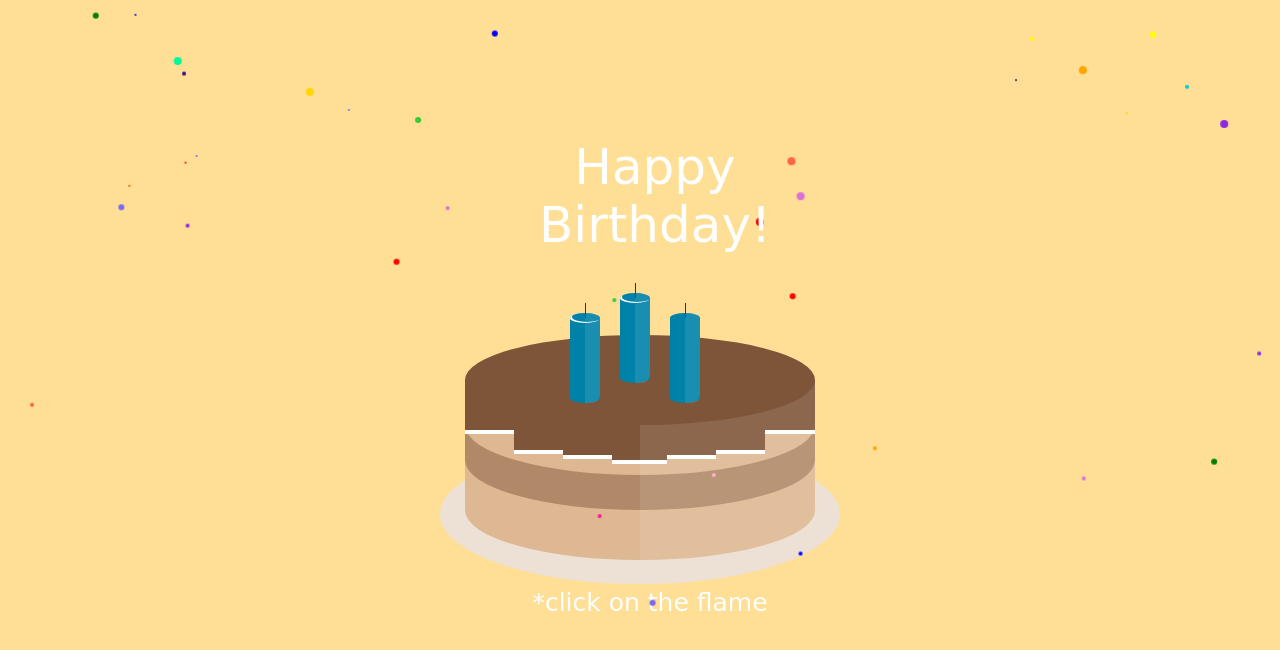
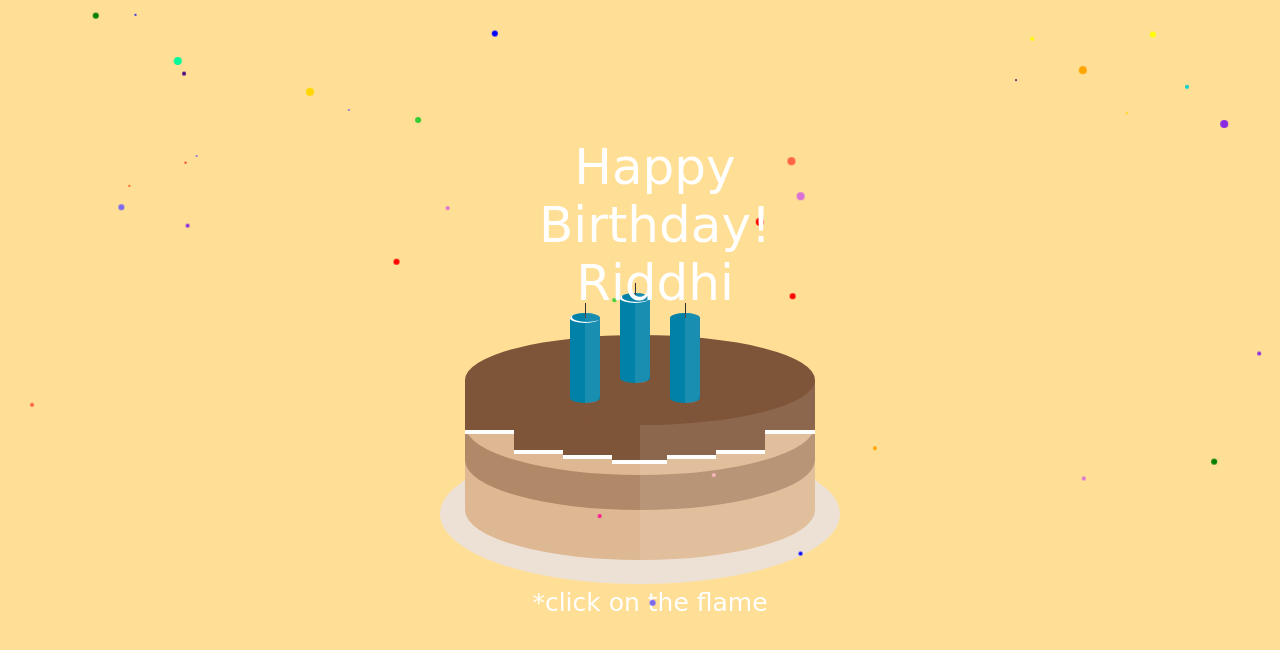
Before and after one commit to charat-toomer/Virtual-Birthday-Cake, a plain HTML site: page index.html in a window 1280 px wide. Both pictures are taken after a click on the element 634 px from the left and 275 px from the top of the page. Drawn offline with Linux system fonts and the light colour scheme; a web font is replaced by a local one.

Commit message:
Update index.html

```diff
--- a/index.html
+++ b/index.html
@@ -18,7 +18,7 @@
             <div class="flame"></div>
             <div class="flame2"></div>
             <div class="flame3"></div>
-            <div class="text">Happy Birthday!</div>
+            <div class="text">Happy Birthday! Riddhi</div>
             <div class="shadows"></div>
         </div>
         <p class="text2">*click on the flame</p>
```
